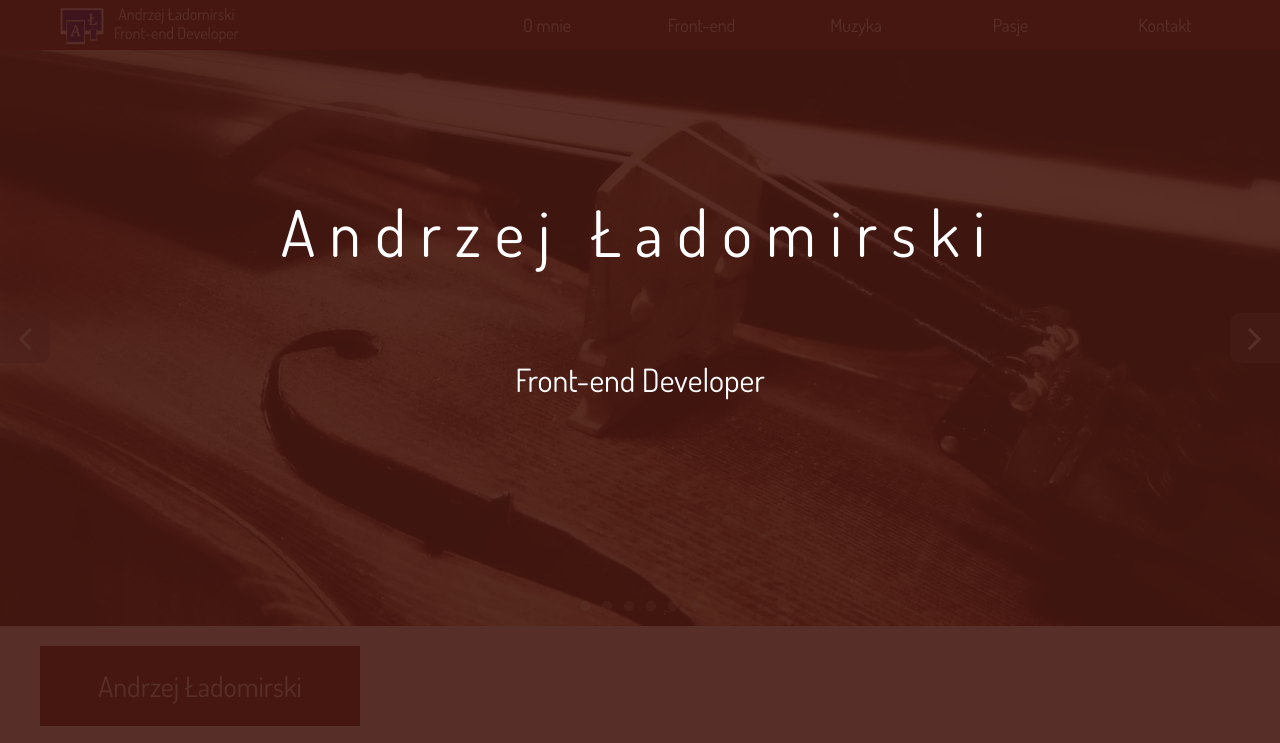
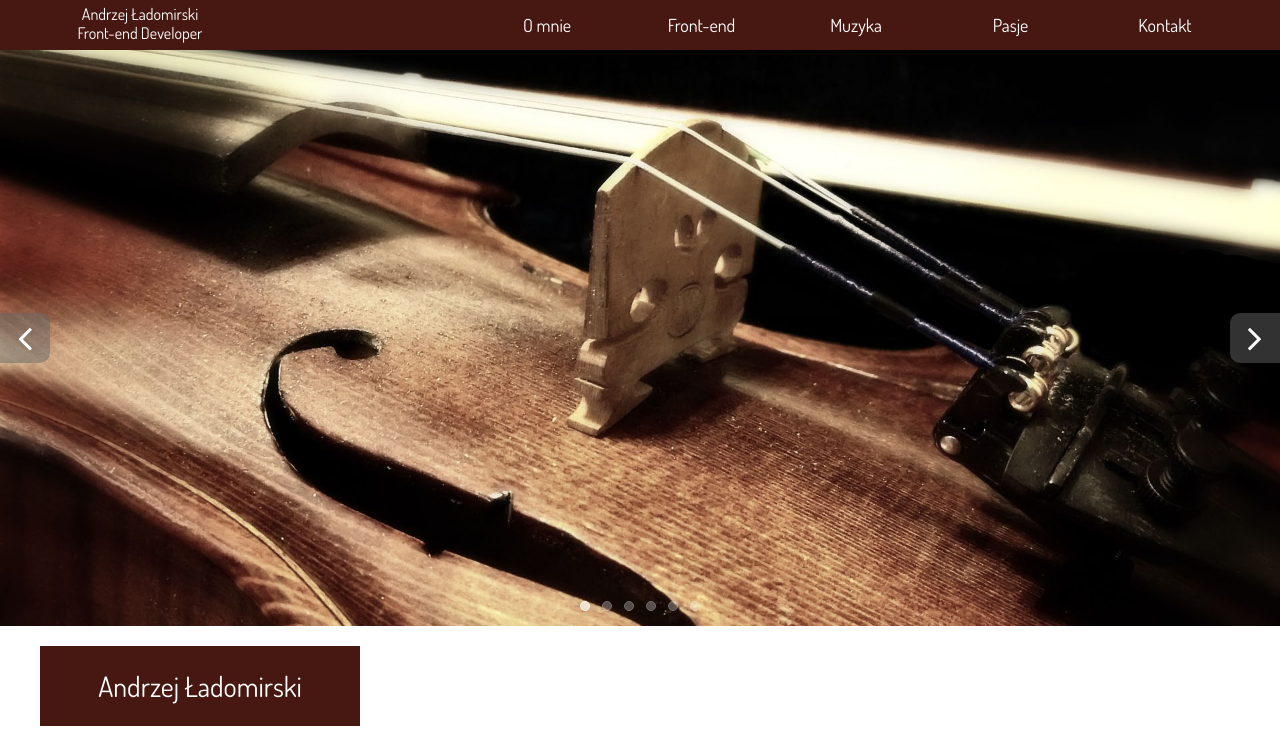
Before and after one commit to ladom/ladom.github.io, a website: page index.html in a window 1280 px wide. Shown: the top 743 px of the page. Drawn offline with nearby package versions, Linux system fonts and the light colour scheme.

Commit message:
light version

```diff
--- a/gulpfile.js
+++ b/gulpfile.js
@@ -29,7 +29,7 @@ gulp.task('sass', function() {
 });
 
 gulp.task("js", function() {
-    return gulp.src(['scripts/enter.js', 'scripts/cookie01.js', 'scripts/navigation.js', 'scripts/slide.js', 'scripts/translate.js', 'scripts/carousel.js'])
+    return gulp.src(['scripts/navigation.js', 'scripts/slide.js', 'scripts/translate.js', 'scripts/carousel.js'])
         .pipe(babel({
             presets: ['es2015']
         }))
--- a/index.html
+++ b/index.html
@@ -8,29 +8,14 @@
     <link rel="Shortcut icon" href="pictures/ladomirski-logo.ico">
     <link rel="stylesheet" type="text/css" href="styles/reset.css">
     <link rel="stylesheet" href="https://cdnjs.cloudflare.com/ajax/libs/font-awesome/4.7.0/css/font-awesome.min.css">
-    <link rel="stylesheet" href="libraries/animate.css">
     <link rel="stylesheet" type="text/css" href="styles/style.css">
 </head>
 
 <body id="top">
 
-    <!-- Entrance section -->
 
-    <div class="enter">
-        <h1 class="tlt"></h1>
-        <div class="enter__describe--it">
-            <h2></h2>
-        </div>
-        <div class="enter__flag">
-            <div class="enter__flag--polish">
-                <img src="pictures/pol.png">
-            </div>
 
-            <div class="enter__flag--english">
-                <img src="pictures/gbr.png">
-            </div>
-        </div>
-    </div>
+
 
     <!-- Navigation bar -->
 
@@ -46,8 +31,8 @@
                     </div>
                 </button>
                 <a href="#top" class="navBar__header--logo">
-                    <img src="pictures/ladomirski-logo.png" class="navBar__header--logoImg">
-                    <div class="navBar__header--logoBrand">Andrzej Ładomirski<br>Front-end Developer</div>
+
+                    <p class="navBar__header--logoBrand">Andrzej Ładomirski<br>Front-end Developer</p>
                 </a>
 
             </div>
@@ -181,8 +166,6 @@
     </footer>
 
     <script src="https://ajax.googleapis.com/ajax/libs/jquery/3.2.1/jquery.min.js"></script>
-    <script src="libraries/jquery.lettering.js"></script>
-    <script src="libraries/jquery.textillate.js"></script>
     <script src="libraries/js.cookie.js"></script>
     <script src="scripts/script.js"></script>
 
--- a/sass/_navBar.sass
+++ b/sass/_navBar.sass
@@ -92,28 +92,28 @@
 
 .navBar__header--logo
 	margin-left: 20px
+	width: 160px
+	height: 50px
+	font-size: 16px
+	transition: 0.7s
+	text-align: center
+
+	&:hover
+		background-color: $chocoHover
+		font-size: 17px
 
 	@media (max-width: 768px)
 		position: absolute
 		top: 0
 		left: 0
 
-.navBar__header--logoImg
-	width: 44px
-	height: auto
-	margin-top: 3px
-	float: left
-
 .navBar__header--logoBrand
 	font-family: $dosis
 	padding: 5px 10px
 	line-height: 1.2
 	text-align: center
-	float: left
 
-	@media (max-width: 768px)
-		// position: absolute
-		// left: 66px
+
 
 .navBar__body
 	float: right
--- a/sass/style.sass
+++ b/sass/style.sass
@@ -11,7 +11,7 @@
 	max-width: 1200px
 	margin: 0 auto
 
-@import enter
+
 @import navBar
 @import jumbotron
 @import about
--- a/scripts/script.js
+++ b/scripts/script.js
@@ -1,71 +1,3 @@
-'use strict';
-
-$(function () {
-
-    var myName = document.querySelector('.enter h1');
-    var flag = document.querySelector('.enter__flag');
-    var titleDescribe = document.querySelector('.enter__describe--it h2');
-
-    myName.textContent = "Andrzej Ładomirski";
-
-    setMarginHigh();
-
-    function setMarginTop(h) {
-        var high = window.innerHeight;
-        var width = window.innerWidth;
-        myName.style.marginTop = high / h + 'px';
-        myName.style.marginBottom = high / 8 + 'px';
-        flag.style.marginTop = high / 6 + 'px';
-    }
-
-    function setMarginHigh() {
-        var high = window.innerHeight;
-        var width = window.innerWidth;
-        if (high > width) {
-            setMarginTop(7);
-        } else {
-            setMarginTop(4);
-        }
-    }
-
-    window.addEventListener('resize', setMarginHigh);
-
-    $('.tlt').textillate({
-        selector: '.tlt',
-        loop: false,
-        minDisplayTime: 1000,
-        initialDelay: 300,
-        autoStart: true,
-        in: {
-            effect: 'rollIn',
-            delayScale: 1.3,
-            delay: 80,
-            sync: false,
-            shuffle: true,
-            reverse: false,
-            callback: function callback() {
-                $('.enter__flag').animate({ opacity: 1 }, 3000);
-                $('.enter__flag img').animate({ width: '100px' }, 3000);
-                titleDescribe.textContent = "Front-end Developer";
-            }
-        },
-        type: 'char'
-    });
-
-    $('.enter__flag--polish').click(function () {
-        $('.enter').fadeOut(800, "linear", function () {
-            $(this).addClass('hide');
-        });
-    });
-
-    $('.enter__flag--english').click(function () {
-        translateSite();
-        $('.enter').fadeOut(800, "linear", function () {
-            $(this).addClass('hide');
-        });
-    });
-});
-"use strict";
 'use strict';
 
 $(document).ready(function () {
@@ -96,7 +28,7 @@ $('a[href^="#"]').on('click', function (event) {
         event.preventDefault();
         $('html, body').animate({
             scrollTop: target.offset().top - navSize() - 5
-        }, 2000);
+        }, 1000);
     }
 });
 'use strict';
--- a/scripts/slide.js
+++ b/scripts/slide.js
@@ -14,6 +14,6 @@ $('a[href^="#"]').on('click', function(event) {
         event.preventDefault();
         $('html, body').animate({
             scrollTop: target.offset().top - navSize() - 5
-        }, 2000);
+        }, 1000);
     }
 });
```
Also changed, not shown: pictures/ladomirski-logo.ico, pictures/ladomirski-logo.png (deleted), styles/style.css.
